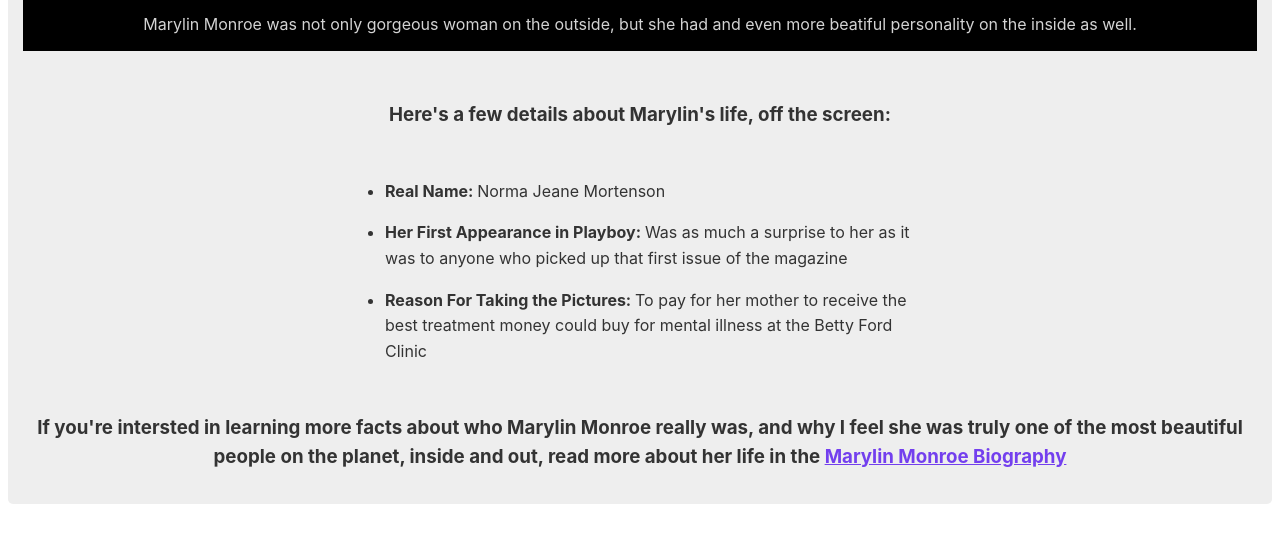
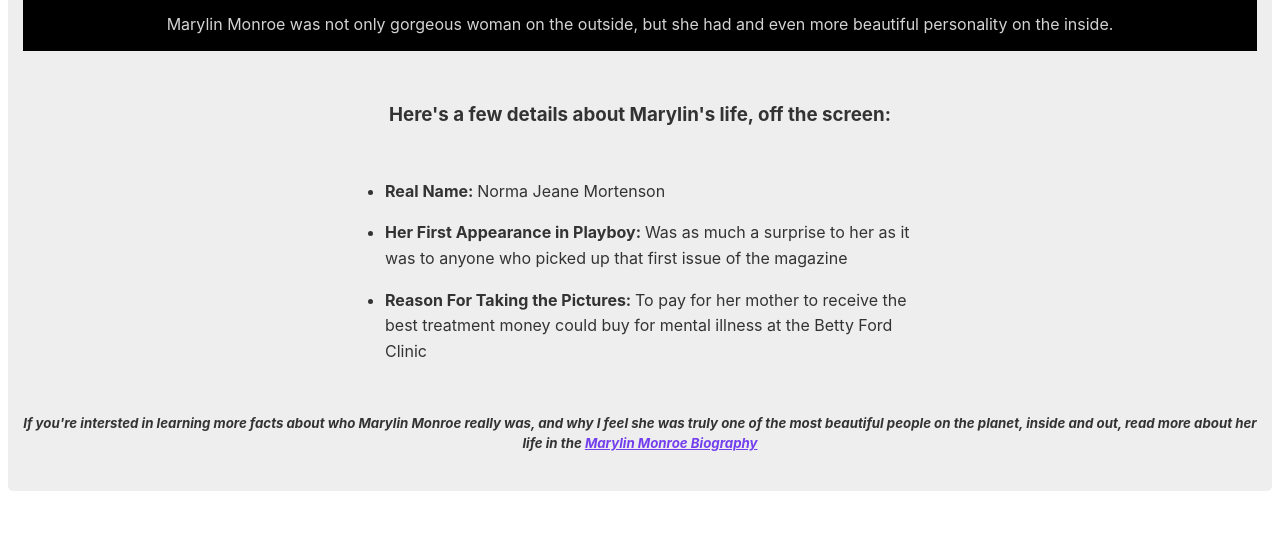
Before and after one commit to lpbryan/Tribute, a plain HTML site: page index.html in a window 1280 px wide. Shown: the part 383-917 px from the top of the page. Drawn offline with Linux system fonts and the light colour scheme.

Commit message:
Cosmetic changes to the look of the page

```diff
--- a/index.html
+++ b/index.html
@@ -12,7 +12,7 @@
       <figure id="img-div">
         <img id="image" src="https://github.com/lpbryan/Tribute/blob/main/images/marylin-personality.jpeg?raw=true" alt="A smiling Marylin Monroe." />
         <figcaption id="img-caption">
-          Marylin Monroe was not only gorgeous woman on the outside, but she had and even more beatiful personality on the inside as well.
+          Marylin Monroe was not only gorgeous woman on the outside, but she had and even more beautiful personality on the inside.
         </figcaption>
       </figure>
       <section id="tribute-info">
@@ -22,9 +22,9 @@
             <li><strong>Her First Appearance in Playboy: </strong> Was as much a surprise to her as it was to anyone who picked up that first issue of the magazine</li>
             <li><strong>Reason For Taking the Pictures: </strong> To pay for her mother to receive the best treatment money could buy for mental illness at the Betty Ford Clinic</li>
         </ul>
-        <h3>If you're intersted in learning more facts about who Marylin Monroe really was, and why I feel she was truly one of the most beautiful people on the planet, inside and out, read more about her life in the
-        <a id="tribute-link" href="https://themarilynmonroecollection.com/marilyn-monroe-biography/" target="_blank">Marylin Monroe Biography</a>
-        </h3>
+        <h5><em>If you're intersted in learning more facts about who Marylin Monroe really was, and why I feel she was truly one of the most beautiful people on the planet, inside and out, read more about her life in the
+        <a id="tribute-link" href="https://themarilynmonroecollection.com/marilyn-monroe-biography/" target="_blank">Marylin Monroe Biography</a></em>
+        </h5>
       </section>
     </main>
   </body>
```
